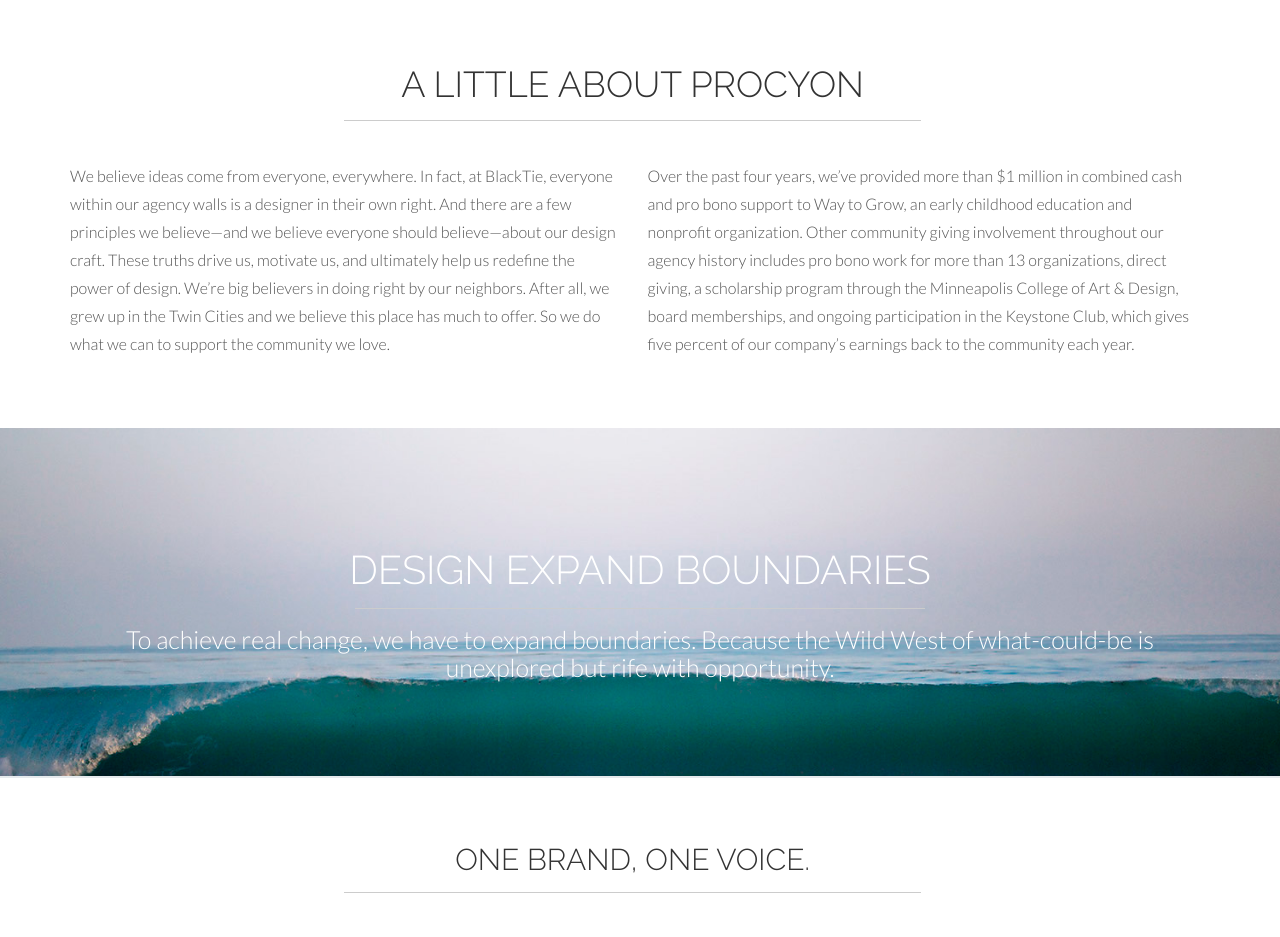
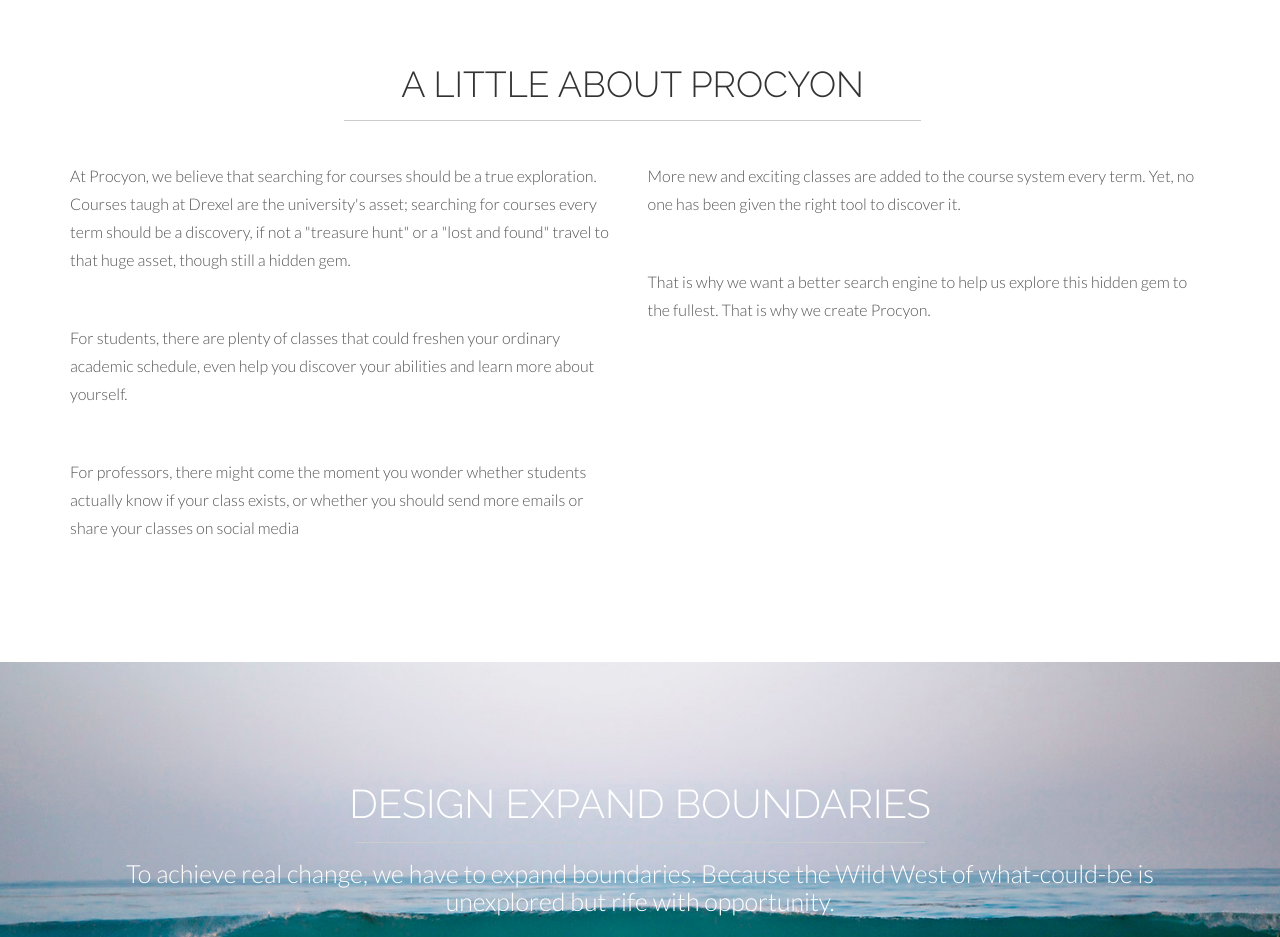
Before and after one commit to mailinhbui/mailinhbui.github.io, a plain HTML site: page index.html in a window 1280 px wide. Shown: the part 980-1917 px from the top of the page. Drawn offline with Linux system fonts and the light colour scheme.

Commit message:
Change content of About section

```diff
--- a/index.html
+++ b/index.html
@@ -101,11 +101,18 @@
 				<hr>
 
 				<div class="col-lg-6">
-					<p>We believe ideas come from everyone, everywhere. In fact, at BlackTie, everyone within our agency walls is a designer in their own right. And there are a few principles we believe—and we believe everyone should believe—about our design craft. These truths drive us, motivate us, and ultimately help us redefine the power of design. We’re big believers in doing right by our neighbors. After all, we grew up in the Twin Cities and we believe this place has much to offer. So we do what we can to support the community we love.</p>
+					<p>At Procyon, we believe that searching for courses should be a true exploration. Courses taugh at Drexel are the university's asset; searching for courses every term should be a discovery, if not a "treasure hunt" or a "lost and found" travel to that huge asset, though still a hidden gem.</p>
+					<p>For students, there are plenty of classes that could freshen your ordinary academic schedule, even help you discover your abilities and learn more about yourself.
+					<p>For professors, there might come the moment you wonder whether students actually know if your class exists, or whether you should send more emails or share your classes on social media
+
+					</p>
+					</p>
 				</div><!-- col-lg-6 -->
 
 				<div class="col-lg-6">
-					<p>Over the past four years, we’ve provided more than $1 million in combined cash and pro bono support to Way to Grow, an early childhood education and nonprofit organization. Other community giving involvement throughout our agency history includes pro bono work for more than 13 organizations, direct giving, a scholarship program through the Minneapolis College of Art & Design, board memberships, and ongoing participation in the Keystone Club, which gives five percent of our company’s earnings back to the community each year.</p>
+					<p>More new and exciting classes are added to the course system every term. Yet, no one has been given the right tool to discover it.
+					<p>That is why we want a better search engine to help us explore this hidden gem to the fullest. That is why we create Procyon.</p>
+					</p>
 				</div><!-- col-lg-6 -->
 			</div><!-- row -->
 		</div><!-- container -->
```
